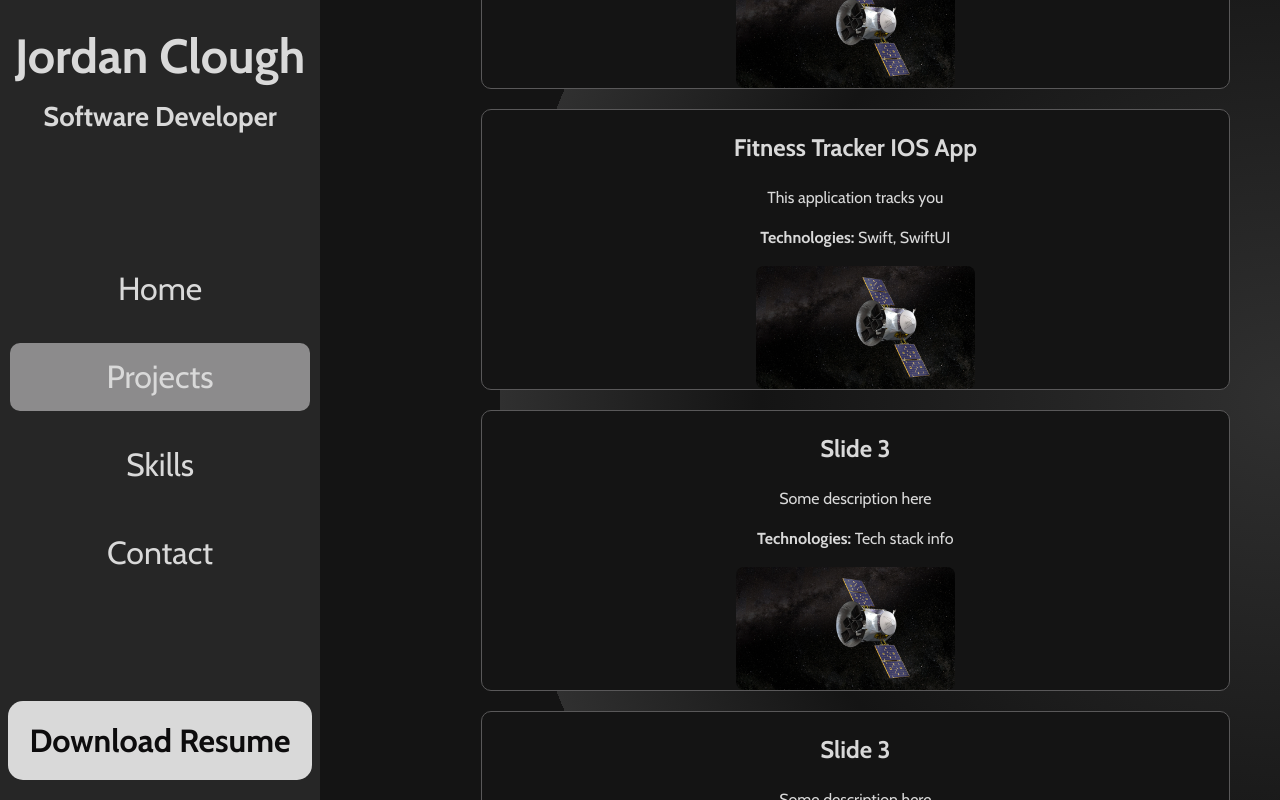
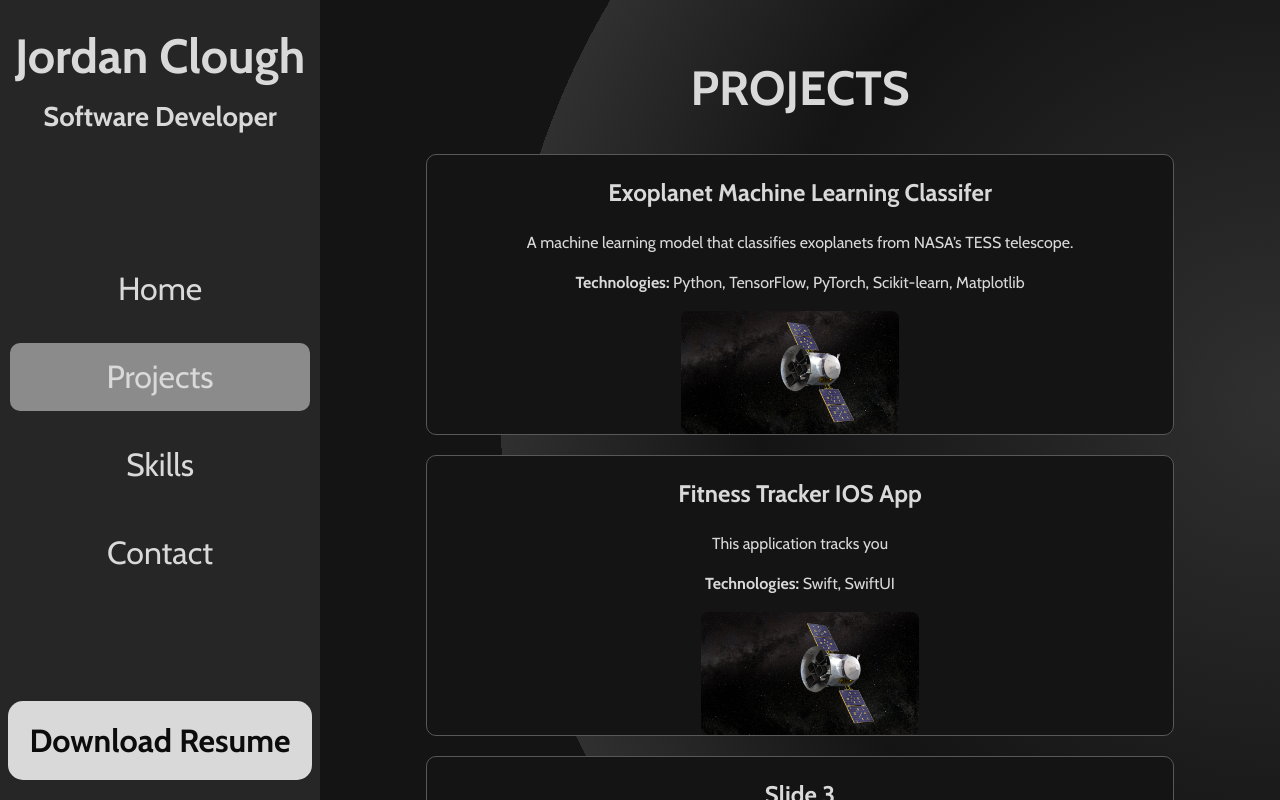
Before and after one commit to JordanClough/jordanclough, a React (Vite) app: page /jordanclough/projects in a window 1280 px wide. Shown: the top 800 px of the page. Built offline with nearby package versions, Linux system fonts and the light colour scheme.

Commit message:
scrolling projects

```diff
--- a/src/index.css
+++ b/src/index.css
@@ -344,8 +344,16 @@
 .projects {
   padding: 20px;
   display: flex;
+  flex-direction: column;
+  overflow-y: auto;
 }
-
+.projects::-webkit-scrollbar {
+  display: none;
+}
+.projects h1 {
+  font-size: 3rem;
+  margin-bottom: 10px;
+}
 .project {
   display: flex;
   flex-direction: column;
--- a/src/pages/Projects.jsx
+++ b/src/pages/Projects.jsx
@@ -29,7 +29,7 @@ function Projects(){
     ];
     return(
         <main className="projects">
-            <h1>Projects</h1>
+            <h1>PROJECTS</h1>
             <div className="projects-list">
                 {projects.map((project, index) => (
                     <div key={index} className={`project ${index % 2 === 0 ? "left" : "right"}`}>
```
